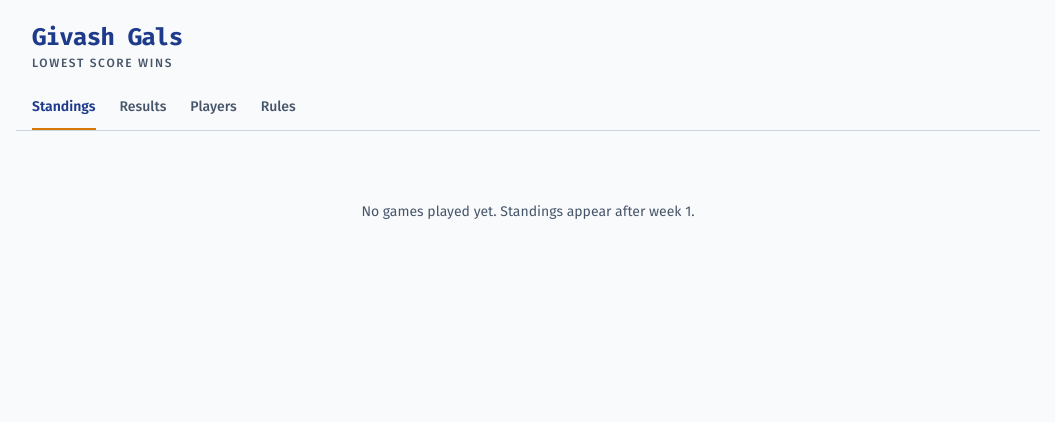
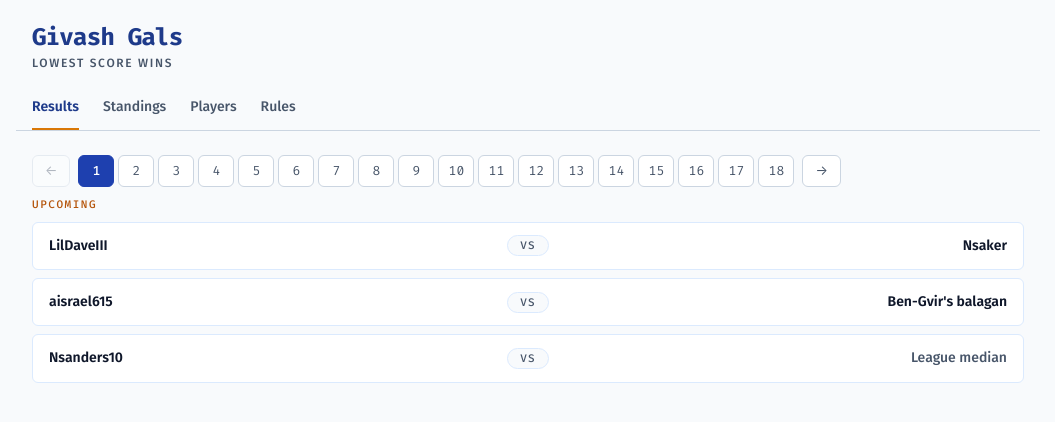
Before and after one commit to zgreds1/givash-gals, a website with bundled scripts: page index.html in a window 1280 px wide. Shown: the whole page, without its empty margins (112-1167 px from the left). Built offline with nearby package versions, Linux system fonts and the light colour scheme; no server answers.

Commit message:
Put Results on the front door
Co-Authored-By: Claude Sonnet 5 <noreply@anthropic.com>
Claude-Session: https://claude.ai/code/session_01ThntyfmNaoVUbRphZndEaK

```diff
--- a/app.js
+++ b/app.js
@@ -16,6 +16,21 @@ const state = {
 // already-mounted Results tab when refreshLive() changes state under it,
 // instead of only fixing the next click.
 let resultsRepaint = null;
+
+// Results is the landing tab, so it is mounted at startup rather than on first
+// click. Idempotent, because wireNav still calls it: if the snapshot fetch
+// failed, startup skips the mount and the first click is what recovers it.
+let resultsMounted = false;
+function mountResultsTab() {
+  if (resultsMounted) return Promise.resolve();
+  resultsMounted = true;
+  return mountResults($('results'), state)
+    .then(({ repaint }) => { resultsRepaint = repaint; })
+    .catch((e) => {
+      console.error(e);
+      $('results').innerHTML = '<p class="empty">Could not load the results.</p>';
+    });
+}
 
 const $ = (id) => document.getElementById(id);
 
@@ -148,7 +163,6 @@ async function refreshLive() {
 
 function wireNav() {
   let playersMounted = false;
-  let resultsMounted = false;
   const buttons = [...document.querySelectorAll('nav button')];
 
   // role="tablist" promises arrow-key movement between tabs. Every tab stays
@@ -188,18 +202,7 @@ function wireNav() {
         });
       }
 
-      // Mounted lazily, like the leaderboard above: a visitor who never
-      // opens Results downloads neither pairings.json nor
-      // roster-players.json.
-      if (btn.dataset.view === 'results' && !resultsMounted) {
-        resultsMounted = true;
-        mountResults($('results'), state)
-          .then(({ repaint }) => { resultsRepaint = repaint; })
-          .catch((e) => {
-            console.error(e);
-            $('results').innerHTML = '<p class="empty">Could not load the results.</p>';
-          });
-      }
+      if (btn.dataset.view === 'results') mountResultsTab();
     });
   }
 }
@@ -215,6 +218,12 @@ if (typeof document !== 'undefined') {
       $('freshness').textContent = 'Could not load the snapshot.';
     })
     .then(() => {
+      // After loadSnapshot, never before: mounting first would paint "not
+      // published by Sleeper yet" against an empty state.weeks and then repaint
+      // — a visible flash on the page's own front door.
+      if (snapshotLoaded) return mountResultsTab();
+    })
+    .then(() => {
       if (snapshotLoaded) return refreshLive();
     })
     .catch((e) => console.warn('live refresh failed, snapshot still shown', e));
--- a/index.html
+++ b/index.html
@@ -6,7 +6,7 @@
     <meta name="color-scheme" content="light" />
     <meta
       name="description"
-      content="Standings, results and player leaderboards for the Givash Gals fantasy league, where the lowest score wins."
+      content="Results, standings and player leaderboards for the Givash Gals fantasy league, where the lowest score wins."
     />
     <title>Givash Gals — lowest score wins</title>
 
@@ -32,10 +32,10 @@
 
       <nav class="tabs-nav" aria-label="Sections">
         <div class="tabs-nav-inner" role="tablist">
-          <button role="tab" id="tab-standings" aria-controls="standings" aria-selected="true"
-                  data-view="standings" class="active" type="button">Standings</button>
-          <button role="tab" id="tab-results" aria-controls="results" aria-selected="false"
-                  data-view="results" type="button">Results</button>
+          <button role="tab" id="tab-results" aria-controls="results" aria-selected="true"
+                  data-view="results" class="active" type="button">Results</button>
+          <button role="tab" id="tab-standings" aria-controls="standings" aria-selected="false"
+                  data-view="standings" type="button">Standings</button>
           <button role="tab" id="tab-players" aria-controls="players" aria-selected="false"
                   data-view="players" type="button">Players</button>
           <button role="tab" id="tab-rules" aria-controls="rules" aria-selected="false"
@@ -47,8 +47,8 @@
     <main id="main" tabindex="-1">
       <div id="banner" class="banner" role="status" hidden></div>
 
-      <section id="standings" class="view" role="tabpanel" aria-labelledby="tab-standings" tabindex="0"></section>
-      <section id="results" class="view" role="tabpanel" aria-labelledby="tab-results" tabindex="0" hidden></section>
+      <section id="results" class="view" role="tabpanel" aria-labelledby="tab-results" tabindex="0"></section>
+      <section id="standings" class="view" role="tabpanel" aria-labelledby="tab-standings" tabindex="0" hidden></section>
       <section id="players" class="view" role="tabpanel" aria-labelledby="tab-players" tabindex="0" hidden></section>
       <section id="rules" class="view" role="tabpanel" aria-labelledby="tab-rules" tabindex="0" hidden></section>
     </main>
```
Also changed, not shown: test/app.test.js (+19 -0 lines).
